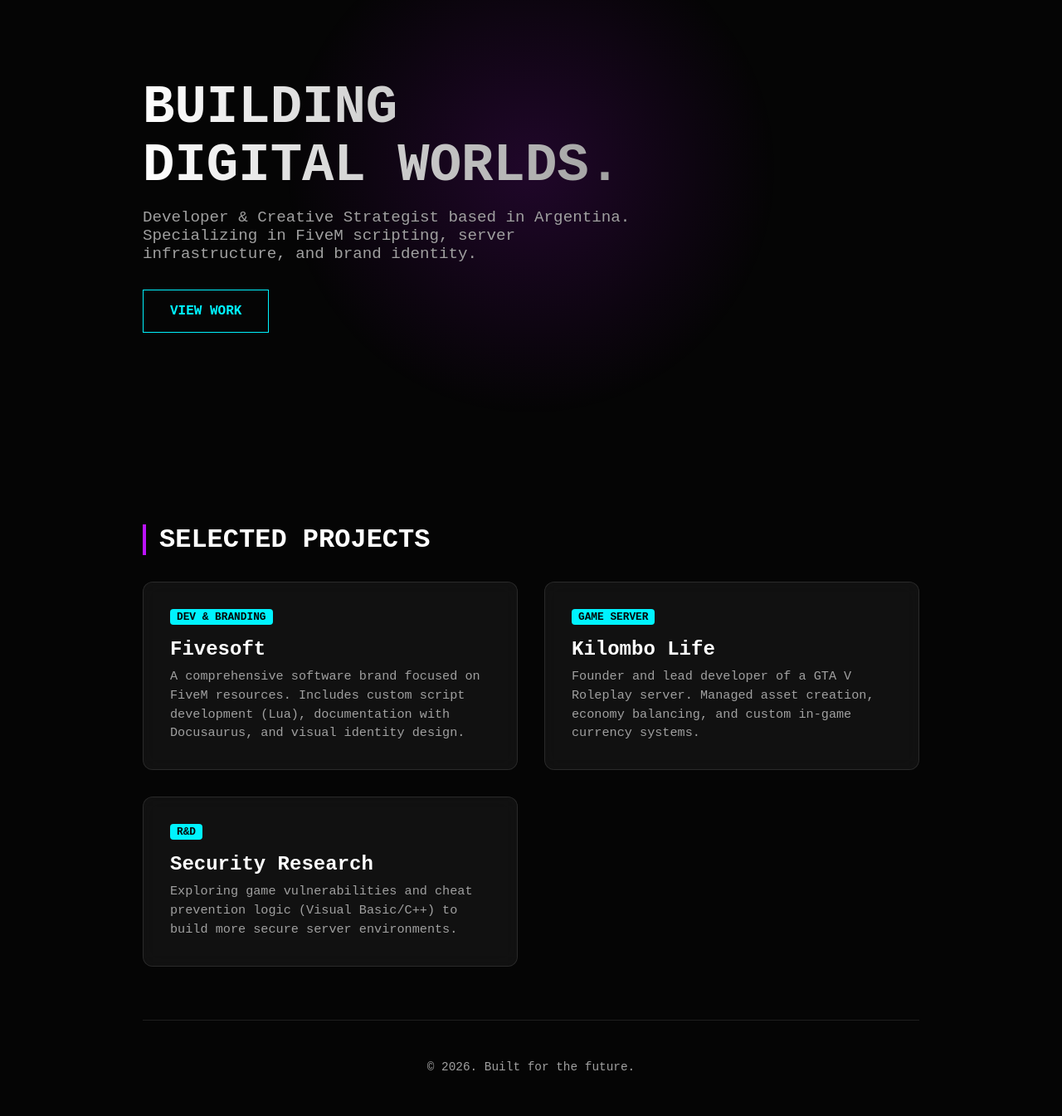
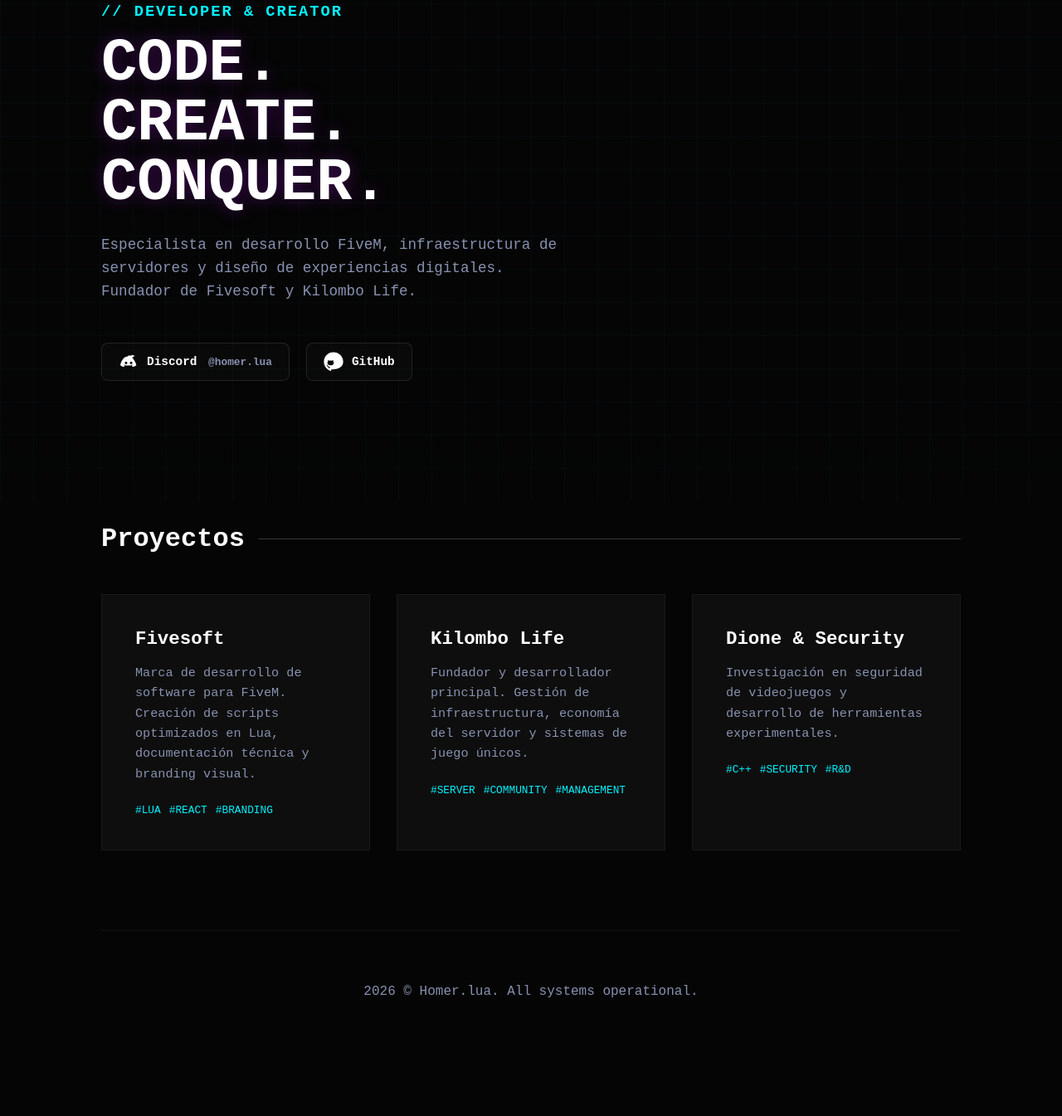
Before and after one commit to homerARG/homer.github.io, a plain HTML site: page index.html in a window 1280 px wide. Shown: the part 196-1541 px from the top of the page at 83% size. After the commit the page ends 1496 px from the top, so only its background shows below. Drawn offline with Linux system fonts and the light colour scheme.

Commit message:
Update portfolio title and content

```diff
--- a/index.html
+++ b/index.html
@@ -3,15 +3,15 @@
 <head>
     <meta charset="UTF-8">
     <meta name="viewport" content="width=device-width, initial-scale=1.0">
-    <title>Portfolio | Dev & Creator</title>
+    <title>Homer.lua | Portfolio</title>
     <style>
         :root {
             --bg-color: #050505;
-            --card-bg: rgba(255, 255, 255, 0.05);
-            --primary: #00f3ff; /* Cyber Cyan */
-            --secondary: #bc13fe; /* Neon Purple */
+            --card-bg: rgba(20, 20, 20, 0.6);
+            --primary: #00f3ff; /* Cyan */
+            --secondary: #bc13fe; /* Purple */
             --text-main: #ffffff;
-            --text-muted: #a0a0a0;
+            --text-muted: #8892b0;
         }
 
         * { margin: 0; padding: 0; box-sizing: border-box; font-family: 'Courier New', monospace; }
@@ -20,22 +20,38 @@
             background-color: var(--bg-color);
             color: var(--text-main);
             overflow-x: hidden;
+            position: relative;
         }
 
-        /* Ambient Glow Effect */
-        .glow-bg {
+        /* Cyber Grid Background */
+        .grid-bg {
             position: fixed;
-            top: 50%; left: 50%;
-            width: 600px; height: 600px;
-            background: radial-gradient(circle, rgba(188,19,254,0.15) 0%, rgba(0,0,0,0) 70%);
-            transform: translate(-50%, -50%);
-            z-index: -1;
-            pointer-events: none;
+            top: 0; left: 0; width: 100%; height: 100%;
+            background-image:
+                linear-gradient(rgba(0, 243, 255, 0.03) 1px, transparent 1px),
+                linear-gradient(90deg, rgba(0, 243, 255, 0.03) 1px, transparent 1px);
+            background-size: 40px 40px;
+            z-index: -2;
         }
 
-        /* Layout */
+        /* Scanline Effect */
+        .scanline {
+            width: 100%;
+            height: 100px;
+            z-index: -1;
+            background: linear-gradient(0deg, rgba(0,0,0,0) 0%, rgba(0, 243, 255, 0.04) 50%, rgba(0,0,0,0) 100%);
+            opacity: 0.1;
+            position: absolute;
+            bottom: 100%;
+            animation: scanline 10s linear infinite;
+        }
+        @keyframes scanline {
+            0% { bottom: 100%; }
+            100% { bottom: -100px; }
+        }
+
         .container {
-            max-width: 1000px;
+            max-width: 1100px;
             margin: 0 auto;
             padding: 2rem;
         }
@@ -46,147 +62,187 @@
             justify-content: space-between;
             align-items: center;
             padding: 2rem 0;
-            border-bottom: 1px solid rgba(255,255,255,0.1);
         }
-        .logo { font-weight: bold; font-size: 1.5rem; letter-spacing: 2px; }
-        .logo span { color: var(--primary); }
+        .logo { font-weight: bold; font-size: 1.5rem; letter-spacing: 1px; color: var(--text-main); }
+        .logo span { color: var(--secondary); }
 
         /* Hero Section */
         .hero {
-            height: 80vh;
+            min-height: 80vh;
             display: flex;
             flex-direction: column;
             justify-content: center;
             align-items: flex-start;
         }
+        .hero h3 { color: var(--primary); margin-bottom: 1rem; letter-spacing: 2px; }
         .hero h1 {
-            font-size: 4rem;
-            line-height: 1.1;
-            margin-bottom: 1rem;
-            background: linear-gradient(90deg, #fff, var(--text-muted));
-            -webkit-background-clip: text;
-            -webkit-text-fill-color: transparent;
+            font-size: 4.5rem;
+            line-height: 1;
+            margin-bottom: 1.5rem;
+            text-shadow: 0 0 20px rgba(188, 19, 254, 0.3);
         }
         .hero p {
-            font-size: 1.2rem;
+            font-size: 1.1rem;
             color: var(--text-muted);
-            max-width: 600px;
+            max-width: 550px;
+            line-height: 1.6;
+            margin-bottom: 3rem;
+        }
+
+        /* Social Links Bar */
+        .social-bar {
+            display: flex;
+            gap: 20px;
+            align-items: center;
             margin-bottom: 2rem;
         }
-        .btn {
-            padding: 1rem 2rem;
-            background: transparent;
-            border: 1px solid var(--primary);
-            color: var(--primary);
-            text-transform: uppercase;
-            cursor: pointer;
+        .social-item {
+            display: flex;
+            align-items: center;
+            gap: 10px;
+            padding: 10px 20px;
+            border: 1px solid rgba(255,255,255,0.1);
+            border-radius: 8px;
+            background: rgba(255,255,255,0.02);
             transition: 0.3s;
             text-decoration: none;
-            font-weight: bold;
+            color: var(--text-main);
         }
-        .btn:hover {
-            background: var(--primary);
-            color: #000;
-            box-shadow: 0 0 20px var(--primary);
+        .social-item:hover {
+            border-color: var(--primary);
+            background: rgba(0, 243, 255, 0.05);
+            transform: translateY(-3px);
+            box-shadow: 0 0 15px rgba(0, 243, 255, 0.2);
         }
+        .social-item svg { width: 24px; height: 24px; fill: currentColor; }
+        .social-text { font-size: 0.9rem; font-weight: bold; }
+        .discord-tag { color: var(--text-muted); font-size: 0.8rem; margin-left: 5px; }
 
         /* Projects Section */
         .projects { padding: 4rem 0; }
-        .section-title {
-            font-size: 2rem;
-            margin-bottom: 2rem;
-            border-left: 4px solid var(--secondary);
-            padding-left: 1rem;
+        .section-header {
+            display: flex;
+            align-items: center;
+            margin-bottom: 3rem;
         }
+        .section-header h2 { font-size: 2rem; margin-right: 1rem; }
+        .line { height: 1px; background: rgba(255,255,255,0.2); flex-grow: 1; }
 
         .grid {
             display: grid;
-            grid-template-columns: repeat(auto-fit, minmax(300px, 1fr));
+            grid-template-columns: repeat(auto-fit, minmax(320px, 1fr));
             gap: 2rem;
         }
 
         .card {
             background: var(--card-bg);
-            border: 1px solid rgba(255,255,255,0.1);
-            padding: 2rem;
-            border-radius: 12px;
+            border: 1px solid rgba(255,255,255,0.05);
+            padding: 2.5rem;
+            border-radius: 0;
+            position: relative;
             transition: 0.3s;
-            backdrop-filter: blur(10px);
+            overflow: hidden;
         }
-        .card:hover {
-            transform: translateY(-5px);
-            border-color: var(--secondary);
+        /* Corner Accent */
+        .card::before {
+            content: '';
+            position: absolute;
+            top: 0; left: 0; width: 4px; height: 0%;
+            background: var(--secondary);
+            transition: 0.4s;
         }
-        .card h3 { margin-bottom: 0.5rem; font-size: 1.5rem; }
-        .card .tag {
-            display: inline-block;
+        .card:hover::before { height: 100%; }
+        .card:hover { transform: translateY(-5px); background: rgba(255,255,255,0.04); }
+
+        .card h3 { margin-bottom: 1rem; font-size: 1.4rem; color: #fff; }
+        .card p { color: var(--text-muted); font-size: 0.95rem; line-height: 1.6; margin-bottom: 1.5rem; }
+
+        .tech-stack {
+            display: flex;
+            gap: 10px;
             font-size: 0.8rem;
-            color: var(--bg-color);
-            background: var(--primary);
-            padding: 2px 8px;
-            border-radius: 4px;
-            margin-bottom: 1rem;
-            font-weight: bold;
+            color: var(--primary);
         }
-        .card p { color: var(--text-muted); font-size: 0.95rem; line-height: 1.5; }
 
         /* Footer */
         footer {
             text-align: center;
-            padding: 3rem 0;
+            padding: 4rem 0;
             color: var(--text-muted);
-            font-size: 0.9rem;
-            border-top: 1px solid rgba(255,255,255,0.1);
+            border-top: 1px solid rgba(255,255,255,0.05);
+            margin-top: 2rem;
         }
 
-        /* Mobile Responsive */
         @media (max-width: 768px) {
-            .hero h1 { font-size: 2.5rem; }
+            .hero h1 { font-size: 3rem; }
+            .social-bar { flex-direction: column; align-items: flex-start; }
+            .social-item { width: 100%; }
         }
     </style>
 </head>
 <body>
 
-    <div class="glow-bg"></div>
+    <div class="grid-bg"></div>
+    <div class="scanline"></div>
 
     <div class="container">
         <nav>
-            <div class="logo">DEV<span>.PORTFOLIO</span></div>
-            <a href="mailto:contact@email.com" style="color: #fff; text-decoration: none;">Contact</a>
+            <div class="logo">HOMER<span>.LUA</span></div>
         </nav>
 
         <section class="hero">
-            <h1>BUILDING<br>DIGITAL WORLDS.</h1>
-            <p>Developer & Creative Strategist based in Argentina.<br>Specializing in FiveM scripting, server infrastructure, and brand identity.</p>
-            <a href="#projects" class="btn">View Work</a>
+            <h3>// DEVELOPER & CREATOR</h3>
+            <h1>CODE.<br>CREATE.<br>CONQUER.</h1>
+            <p>Especialista en desarrollo FiveM, infraestructura de servidores y diseño de experiencias digitales. Fundador de Fivesoft y Kilombo Life.</p>
+
+            <div class="social-bar">
+                <a href="#" class="social-item" title="Copy ID">
+                    <svg xmlns="http://www.w3.org/2000/svg" viewBox="0 0 640 512"><path d="M524.5 69.8a463.3 463.3 0 0 0 -104.1-32.3c-3.8 6.7-8.1 15.6-11.1 22.9c-35.3-5.3-70.3-5.3-104.7 0c-3 7.4-7.4 16.3-11.2 22.9c-37.5 9-73.4 19.9-104.2 32.3a456.9 456.9 0 0 0 -137 252.1a355.7 355.7 0 0 0 115 57.9c13.2-17.7 24.8-36.4 34.6-55.8c-12.7-4.7-25-10-36.6-15.9c3.1-2.2 6-4.6 9-7c45.4 20.8 91.5 32.2 136.9 32.2s91.5-11.5 136.9-32.2c3 2.4 5.9 4.8 9 7c-11.6 5.8-24 11.2-36.6 15.9c9.8 19.4 21.4 38.1 34.6 55.8a356 356 0 0 0 115-57.9c-23-96.6-80.4-184.2-137.1-252.1zM238.3 336.5c-22.3 0-40.6-19.9-40.6-44.4s17.9-44.4 40.6-44.4c22.9 0 41.1 20 40.6 44.4c0 24.5-17.7 44.4-40.6 44.4zm163.4 0c-22.3 0-40.6-19.9-40.6-44.4s17.9-44.4 40.6-44.4c22.9 0 41.1 20 41.1 44.4c-.5 24.5-18.2 44.4-41.1 44.4z"/></svg>
+                    <span class="social-text">Discord <span class="discord-tag">@homer.lua</span></span>
+                </a>
+
+                <a href="#" class="social-item">
+                    <svg xmlns="http://www.w3.org/2000/svg" viewBox="0 0 496 512"><path d="M165.9 397.4c0 2-2.3 3.6-5.2 3.6-3.3 .3-5.6-1.3-5.6-3.6 0-2 2.3-3.6 5.2-3.6 3-.3 5.6 1.3 5.6 3.6zm-31.1-4.5c-.7 2 1.3 4.3 4.3 4.9 2.6 1 5.6 0 6.2-2s-1.3-4.3-4.3-5.2c-2.6-.7-5.5 .3-6.2 2.3zm44.2-1.7c-2.9 .7-4.9 2.6-4.6 4.9 .3 2 2.9 3.3 5.9 2.6 2.9-.7 4.9-2.6 4.6-4.6-.3-1.9-3-3.2-5.9-2.9zM244.8 8C106.1 8 0 113.3 0 252c0 110.9 69.8 205.8 169.5 239.2 12.8 2.3 17.3-5.6 17.3-12.1 0-6.2-.3-40.4-.3-61.4 0 0-70 15-84.7-29.8 0 0-11.4-29.1-27.8-36.6 0 0-22.9-15.7 1.6-15.4 0 0 24.9 2 38.6 25.8 21.9 38.6 58.6 27.5 72.9 20.9 2.3-16 8.8-27.1 16-33.7-55.9-6.2-112.3-14.3-112.3-63.5 0-14 5-25.5 13.2-34.8-1.3-3.5-5.7-16.2 1.2-34.2 0 0 10.7-3.4 35.1 13.1 10.2-2.8 21.2-4.2 32.2-4.2 11 0 22 1.4 32.2 4.2 24.4-16.5 35.1-13.1 35.1-13.1 6.9 18.1 2.6 30.7 1.3 34.2 8.3 9.3 13.2 20.8 13.2 34.8 0 55.3-56.4 63.7-112.2 70.2 6.7 5.8 12.8 17.1 12.8 34.4 0 24.9-.3 44.9-.3 51 0 6.5 4.5 14.4 17.3 12.1C426.2 457.8 496 362.9 496 252 496 113.3 383.5 8 244.8 8zM97.2 352.9c-1.3 1-1 3.3 .7 5.2 1.6 1.6 3.9 2.3 5.2 1 1.3-1 1-3.3-.7-5.2-1.6-1.6-3.9-2.3-5.2-1zm-10.8-8.1c-.7 1.3 .3 2.9 2.3 3.9 1.6 1 3.6 .7 4.3-.7 .7-1.3-.3-2.9-2.3-3.9-2-.6-3.6-.3-4.3 .7zm32.4 35.6c-1.6 1.3-1 4.3 1.3 6.2 2.3 2.3 5.2 2.6 6.5 1 1.3-1.3 .7-4.3-1.3-6.2-2.2-2.3-5.2-2.6-6.5-1zm-11.4-14.7c-1.6 1-1.6 3.6 0 5.9 1.6 2.3 4.3 3.3 5.6 2.3 1.6-1.3 1.6-3.9 0-6.2-1.4-2.3-4-3.3-5.6-2z"/></svg>
+                    <span class="social-text">GitHub</span>
+                </a>
+            </div>
         </section>
 
-        <section id="projects" class="projects">
-            <h2 class="section-title">SELECTED PROJECTS</h2>
+        <section class="projects">
+            <div class="section-header">
+                <h2>Proyectos</h2>
+                <div class="line"></div>
+            </div>
 
             <div class="grid">
                 <div class="card">
-                    <span class="tag">DEV & BRANDING</span>
                     <h3>Fivesoft</h3>
-                    <p>A comprehensive software brand focused on FiveM resources. Includes custom script development (Lua), documentation with Docusaurus, and visual identity design.</p>
+                    <p>Marca de desarrollo de software para FiveM. Creación de scripts optimizados en Lua, documentación técnica y branding visual.</p>
+                    <div class="tech-stack">
+                        <span>#LUA</span> <span>#REACT</span> <span>#BRANDING</span>
+                    </div>
                 </div>
 
                 <div class="card">
-                    <span class="tag">GAME SERVER</span>
                     <h3>Kilombo Life</h3>
-                    <p>Founder and lead developer of a GTA V Roleplay server. Managed asset creation, economy balancing, and custom in-game currency systems.</p>
+                    <p>Fundador y desarrollador principal. Gestión de infraestructura, economía del servidor y sistemas de juego únicos.</p>
+                    <div class="tech-stack">
+                        <span>#SERVER</span> <span>#COMMUNITY</span> <span>#MANAGEMENT</span>
+                    </div>
                 </div>
 
                 <div class="card">
-                    <span class="tag">R&D</span>
-                    <h3>Security Research</h3>
-                    <p>Exploring game vulnerabilities and cheat prevention logic (Visual Basic/C++) to build more secure server environments.</p>
+                    <h3>Dione & Security</h3>
+                    <p>Investigación en seguridad de videojuegos y desarrollo de herramientas experimentales.</p>
+                    <div class="tech-stack">
+                        <span>#C++</span> <span>#SECURITY</span> <span>#R&D</span>
+                    </div>
                 </div>
             </div>
         </section>
 
         <footer>
-            &copy; 2026. Built for the future.
+            <p>2026 &copy; Homer.lua. All systems operational.</p>
         </footer>
     </div>
 
```
